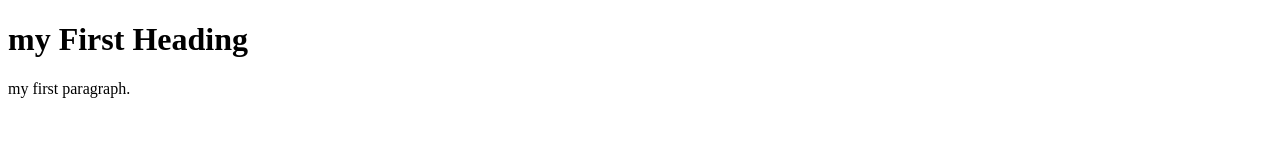
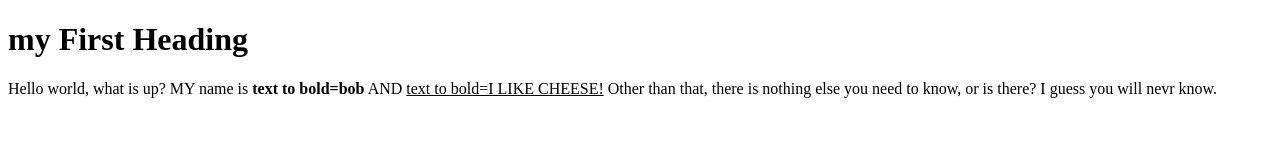
Before and after one commit to fh4178/exploring--CS-, a plain HTML site: page index.html in a window 1280 px wide. Drawn offline with Linux system fonts and the light colour scheme.

Commit message:
Update index.html

```diff
--- a/index.html
+++ b/index.html
@@ -2,6 +2,6 @@
 <html>
  <body>
  <h1>my First Heading</h1>
- <p>my first paragraph.</p>
+  <p>Hello world, what is up? MY name is <b>text to bold=bob</b> AND <u>text to bold=I LIKE CHEESE!</u> Other than that, there is nothing else you need to know, or is there? I guess you will nevr know. </p>
  <body>
 <html>
```
